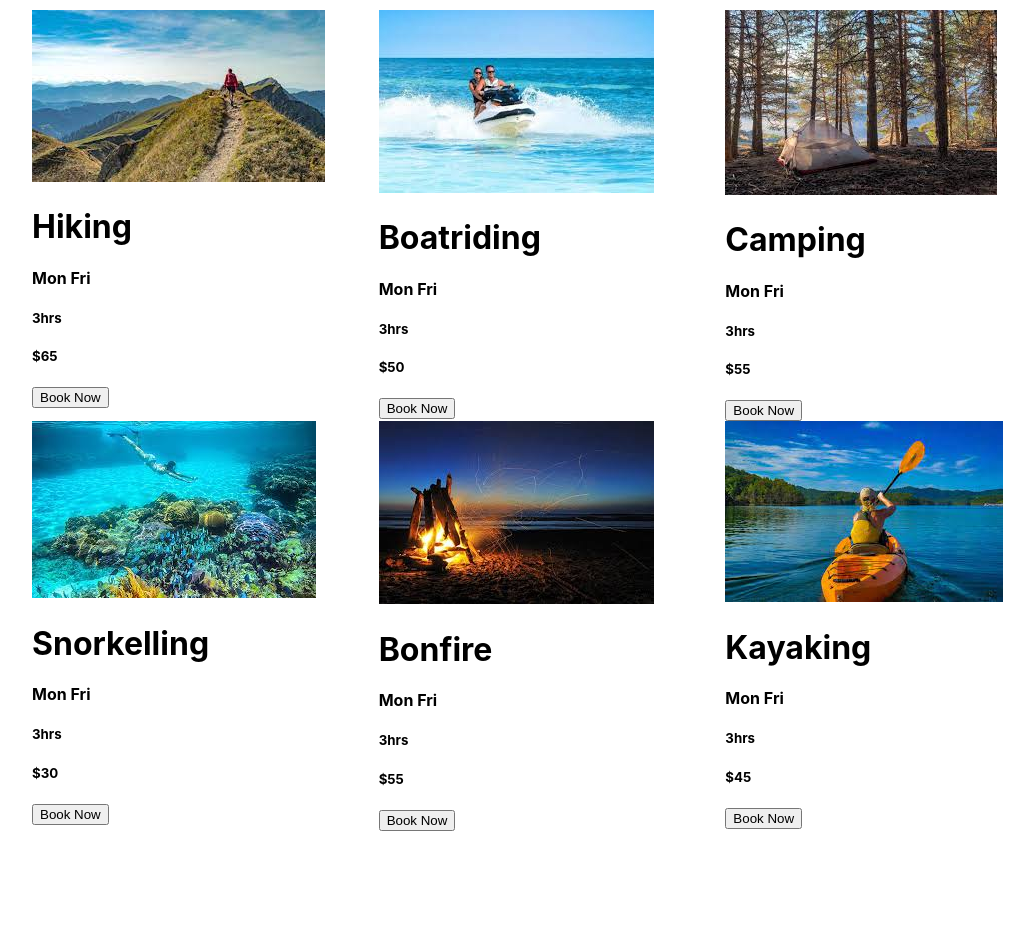
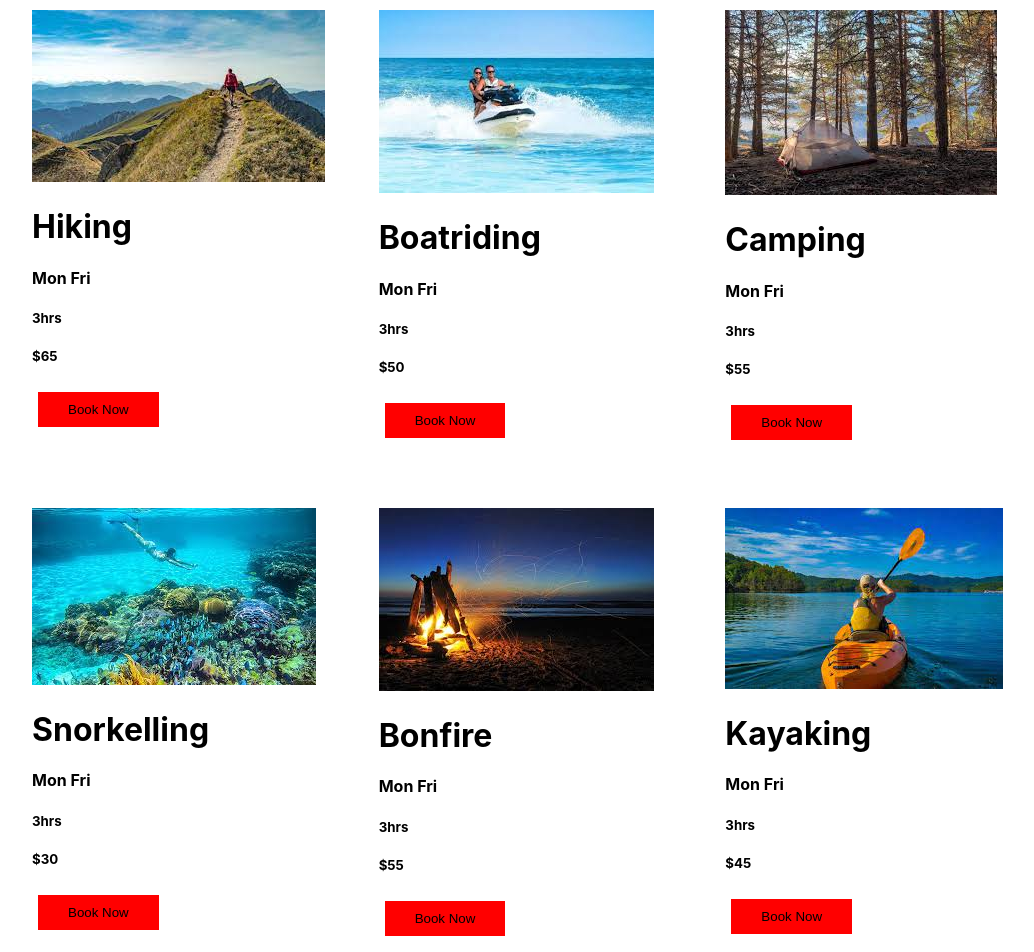
Before and after one commit to mbuguamary/Travel_Website, a React (Create React App) app: page /Gallery in a window 1280 px wide. Shown: the top 952 px of the page, without its empty margins (96-1130 px from the left). Before the commit the page ends 841 px from the top, so only its background shows below. Built offline with nearby package versions, Linux system fonts and the light colour scheme.

Commit message:
styling tje gallery page buttons

```diff
--- a/src/Components/Gallery.css
+++ b/src/Components/Gallery.css
@@ -7,3 +7,7 @@
     grid-template-columns: repeat(auto-fill,minmax(300px,1fr));
     gap: 1rem;
 }
+.btn{
+    background-color: red;
+    margin-bottom: 20%;
+}
--- a/src/Components/Gallery.js
+++ b/src/Components/Gallery.js
@@ -18,7 +18,7 @@ const Gallery = () => {
         <h4>Mon Fri</h4>
         <h5>3hrs</h5>
         <h5>$65</h5>
-        <button>Book Now</button>
+        <button className='btn'>Book Now</button>
       </div>
       <div>
         <img src={boatriding} alt='Boatriding'/>
@@ -26,7 +26,7 @@ const Gallery = () => {
         <h4>Mon Fri</h4>
         <h5>3hrs</h5>
         <h5>$50</h5>
-        <button>Book Now</button>
+        <button className='btn'>Book Now</button>
       </div>
       <div>
         <img src={camping} alt='Camping'/>
@@ -34,7 +34,7 @@ const Gallery = () => {
         <h4>Mon Fri</h4>
         <h5>3hrs</h5>
         <h5>$55</h5>
-        <button>Book Now</button>
+        <button className='btn'>Book Now</button>
       </div>
       </div>
       <div className='div2'>
@@ -44,7 +44,7 @@ const Gallery = () => {
         <h4>Mon Fri</h4>
         <h5>3hrs</h5>
         <h5>$30</h5>
-        <button>Book Now</button>
+        <button className='btn'>Book Now</button>
       </div>
       <div>
       <img src={bonfire} alt='bonfire'/>
@@ -52,7 +52,7 @@ const Gallery = () => {
         <h4>Mon Fri</h4>
         <h5>3hrs</h5>
         <h5>$55</h5>
-        <button>Book Now</button>
+        <button className='btn'>Book Now</button>
       </div>
       <div>
       <img src={kayaking} alt='Kayaking'/>
@@ -60,7 +60,7 @@ const Gallery = () => {
         <h4>Mon Fri</h4>
         <h5>3hrs</h5>
         <h5>$45</h5>
-        <button>Book Now</button>
+        <button className='btn'>Book Now</button>
       </div>
       </div>
       </div>
```
